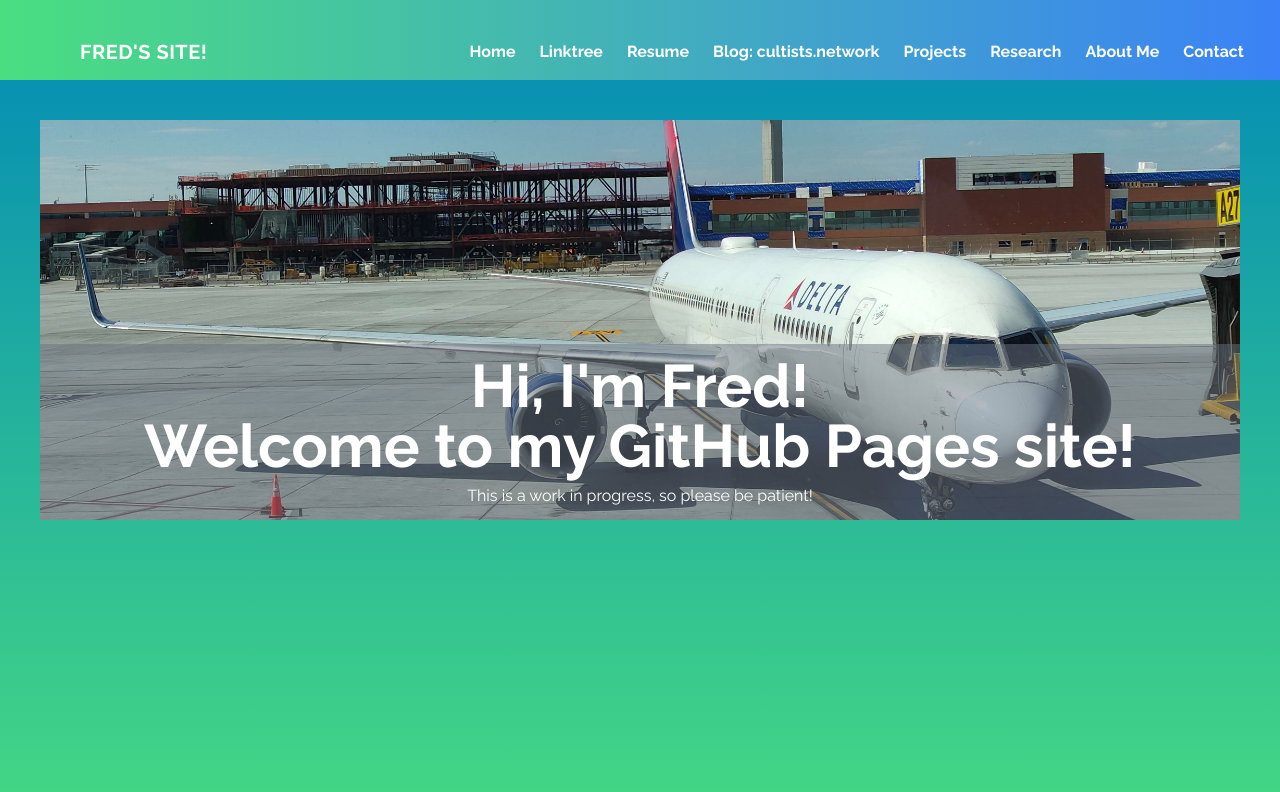
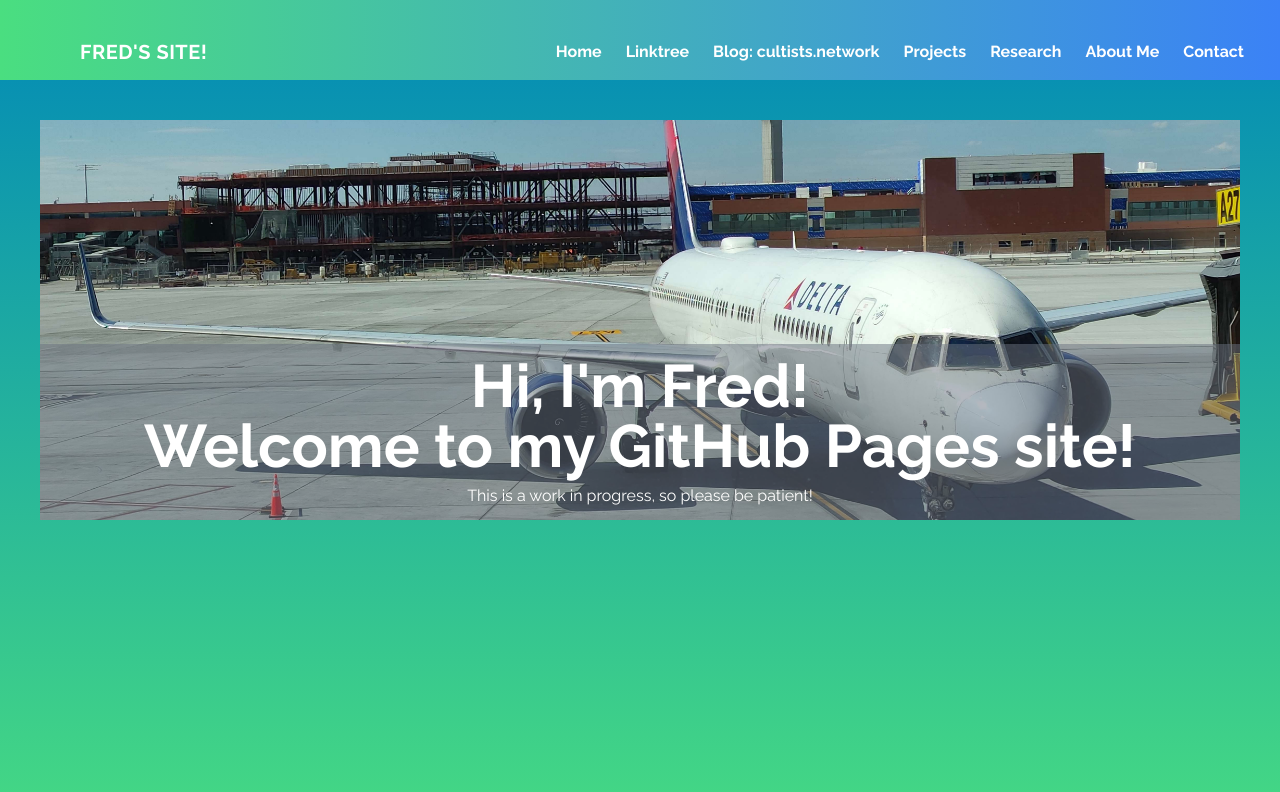
Before and after one commit to Fredswqa190/Fredswqa190.github.io, a Next.js app: page / in a window 1280 px wide. Shown: the top 792 px of the page. Built offline with nearby package versions, Linux system fonts and the light colour scheme.

Commit message:
update to resume portion

```diff
--- a/src/app/components/navbar.tsx
+++ b/src/app/components/navbar.tsx
@@ -39,12 +39,6 @@ export default function Navbar() {
                         className="lg:inline-flex lg:w-auto w-full px-3 py-2 rounded text-white font-bold items-center justify-center hover:bg-green-600 hover:text-white "
                     >
                         Linktree
-                    </a>
-                    <a
-                        href="https://github.com/Fredswqa190/Fredswqa190.github.io/blob/main/resume.pdf?raw=true"
-                        className="lg:inline-flex lg:w-auto w-full px-3 py-2 rounded text-white font-bold items-center justify-center hover:bg-green-600 hover:text-white "
-                    >
-                        Resume
                     </a>
                     <a
                         href="https://cultists.network/"
--- a/src/app/layout.tsx
+++ b/src/app/layout.tsx
@@ -8,7 +8,7 @@ import Navbar from './components/navbar'
 const raleway = Raleway({ subsets: ['latin'] })
 
 export const metadata: Metadata = {
-  title: "Fred's Site!",
+  title: "PersonalSite",
   description: 'Generated by create next app',
 }
 
```
